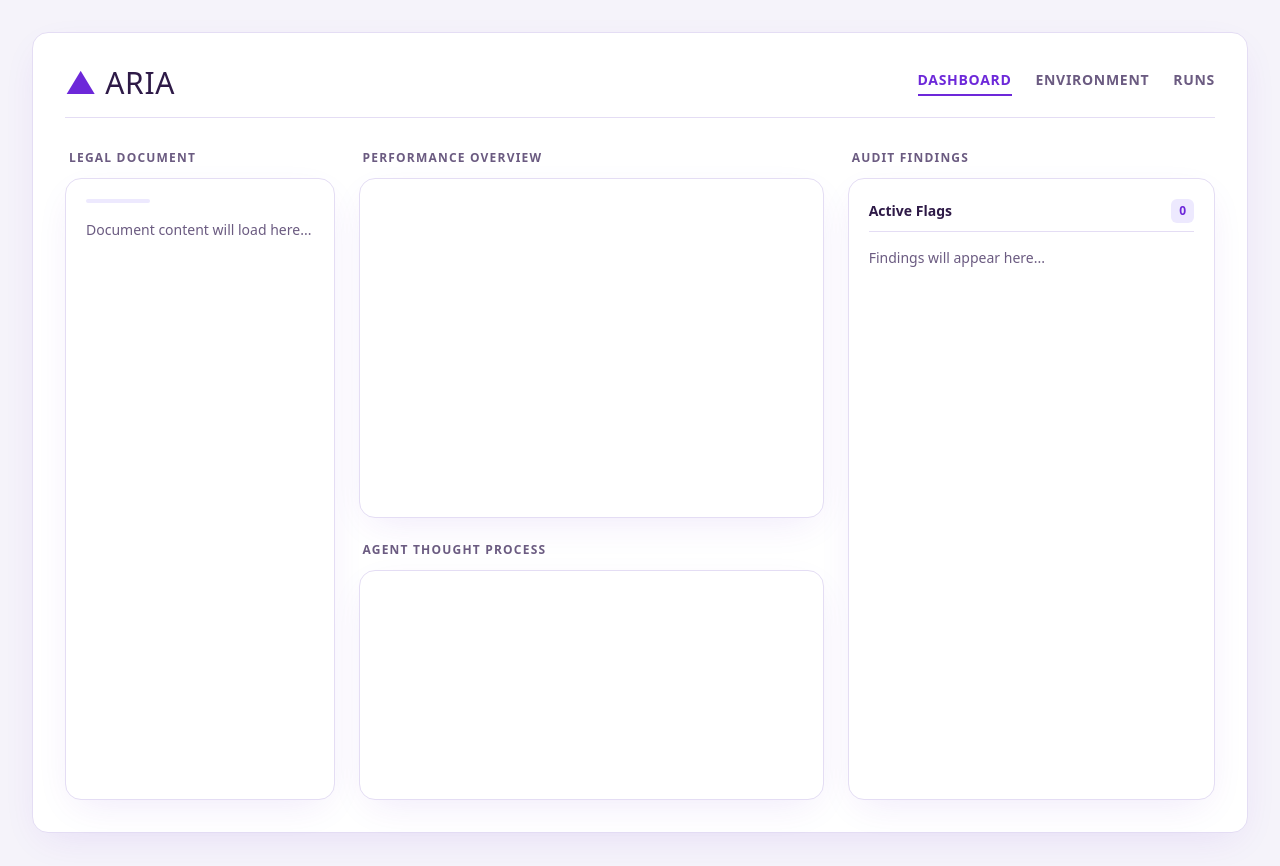
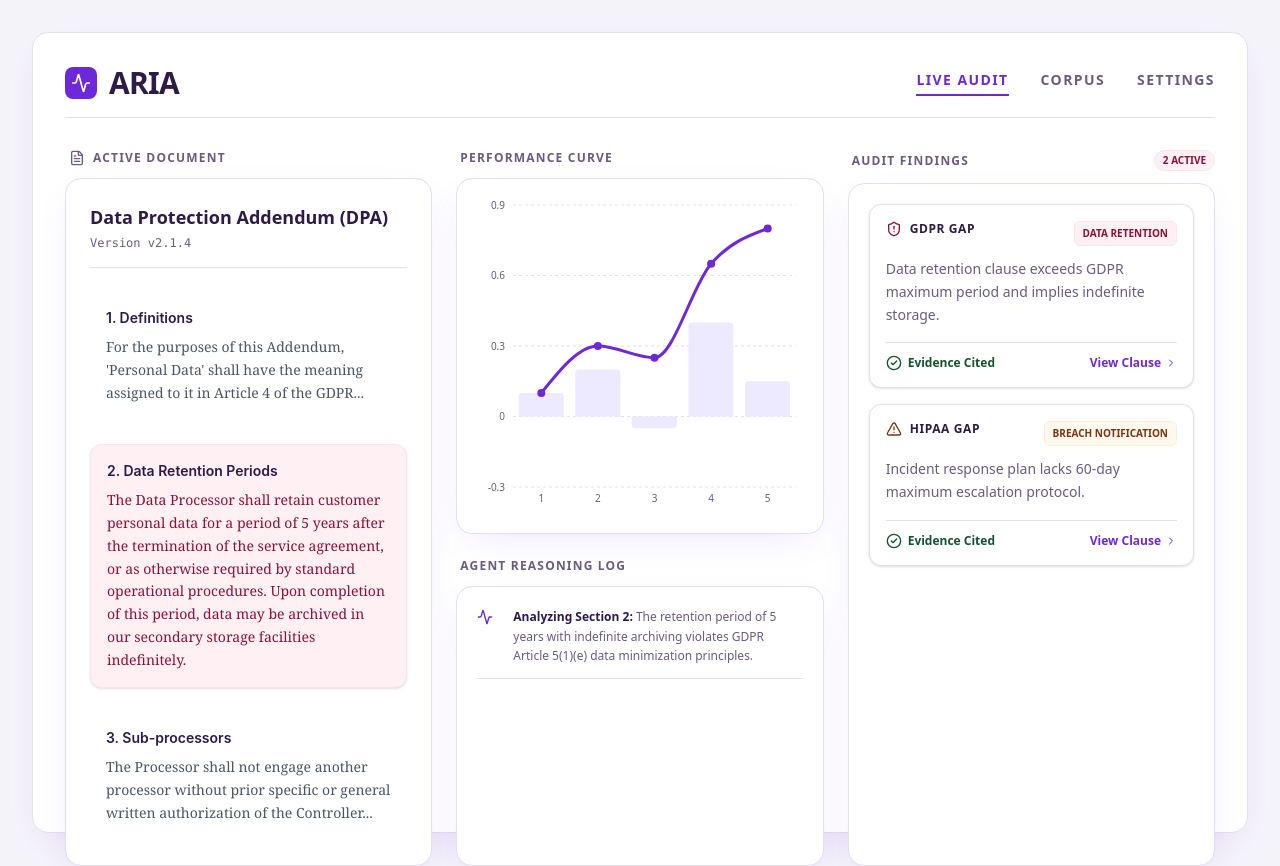
Before and after one commit to muskan-khushi/aria-env, a React (Vite) app in the folder frontend/: page / in a window 1280 px wide. Built offline with nearby package versions, Linux system fonts and the light colour scheme.

Commit message:
dashboard done

```diff
--- a/frontend/package.json
+++ b/frontend/package.json
@@ -10,8 +10,10 @@
     "preview": "vite preview"
   },
   "dependencies": {
+    "lucide-react": "^1.7.0",
     "react": "^19.2.4",
-    "react-dom": "^19.2.4"
+    "react-dom": "^19.2.4",
+    "recharts": "^3.8.1"
   },
   "devDependencies": {
     "@eslint/js": "^9.39.4",
--- a/frontend/src/App.tsx
+++ b/frontend/src/App.tsx
@@ -1,55 +1,152 @@
+import { ShieldAlert, FileText, CheckCircle2, AlertTriangle, Activity, ChevronRight } from 'lucide-react';
+import { ResponsiveContainer, ComposedChart, CartesianGrid, XAxis, YAxis, Tooltip, Bar, Line } from 'recharts';
+
+// --- MOCK DATA ---
+const mockDocument = {
+  title: "Data Protection Addendum (DPA)",
+  version: "v2.1.4",
+  sections: [
+    { id: "s1", title: "1. Definitions", content: "For the purposes of this Addendum, 'Personal Data' shall have the meaning assigned to it in Article 4 of the GDPR..." },
+    { id: "s2", title: "2. Data Retention Periods", content: "The Data Processor shall retain customer personal data for a period of 5 years after the termination of the service agreement, or as otherwise required by standard operational procedures. Upon completion of this period, data may be archived in our secondary storage facilities indefinitely.", isViolating: true },
+    { id: "s3", title: "3. Sub-processors", content: "The Processor shall not engage another processor without prior specific or general written authorization of the Controller..." },
+  ]
+};
+
+const mockFindings = [
+  { id: 1, type: "data_retention", severity: "high", framework: "GDPR", status: "cited", text: "Data retention clause exceeds GDPR maximum period and implies indefinite storage.", location: "s2" },
+  { id: 2, type: "breach_notification", severity: "medium", framework: "HIPAA", status: "pending", text: "Incident response plan lacks 60-day maximum escalation protocol.", location: "s5" },
+];
+
+const mockChartData = [
+  { step: 1, reward: 0.1, cumulative: 0.1 },
+  { step: 2, reward: 0.2, cumulative: 0.3 },
+  { step: 3, reward: -0.05, cumulative: 0.25 },
+  { step: 4, reward: 0.4, cumulative: 0.65 },
+  { step: 5, reward: 0.15, cumulative: 0.80 },
+];
+
 export default function App() {
   return (
     <div className="min-h-screen p-8 flex items-center justify-center">
-      {/* Our master container - ditching the heavy borders for a clean shadow */}
       <div className="w-full max-w-7xl matte-panel p-8">
 
-        {/* Header */}
+        {/* HEADER */}
         <header className="flex justify-between items-center mb-8 pb-4 border-b border-aria-border">
-          <h1 className="text-3xl font-light tracking-wide flex items-center gap-2 text-aria-textMain">
-            {/* Swapped to a sharper icon to match the matte vibe */}
-            <span className="font-bold text-aria-accent">▲</span> ARIA
+          <h1 className="text-3xl font-light tracking-wide flex items-center gap-3 text-aria-textMain">
+            <div className="w-8 h-8 rounded-lg bg-aria-accent flex items-center justify-center shadow-premium">
+              <Activity className="text-white w-5 h-5" />
+            </div>
+            <span className="font-semibold tracking-tight">ARIA</span>
           </h1>
-          <nav className="flex gap-6 text-sm font-semibold text-aria-textMuted uppercase tracking-wider">
-            <span className="text-aria-accent border-b-2 border-aria-accent pb-1 cursor-pointer">Dashboard</span>
-            <span className="cursor-pointer hover:text-aria-textMain transition pb-1">Environment</span>
-            <span className="cursor-pointer hover:text-aria-textMain transition pb-1">Runs</span>
+          <nav className="flex gap-8 text-sm font-bold text-aria-textMuted uppercase tracking-widest">
+            <span className="text-aria-accent border-b-2 border-aria-accent pb-1 cursor-pointer">Live Audit</span>
+            <span className="cursor-pointer hover:text-aria-textMain transition pb-1">Corpus</span>
+            <span className="cursor-pointer hover:text-aria-textMain transition pb-1">Settings</span>
           </nav>
         </header>
 
-        {/* Dashboard Grid */}
+        {/* DASHBOARD GRID */}
         <div className="grid grid-cols-12 gap-6 h-[650px]">
 
-          {/* Left Column: Document Viewer */}
-          <div className="col-span-3 flex flex-col gap-3">
-            <h2 className="text-xs font-bold text-aria-textMuted uppercase tracking-widest pl-1">Legal Document</h2>
-            <div className="flex-1 matte-panel p-5 overflow-y-auto">
-              <div className="w-16 h-1 bg-aria-accentLight rounded-full mb-4"></div>
-              <p className="text-sm leading-relaxed text-aria-textMuted">Document content will load here...</p>
+          {/* LEFT: DOCUMENT VIEWER */}
+          <div className="col-span-4 flex flex-col gap-3">
+            <div className="flex items-center gap-2 pl-1">
+              <FileText className="w-4 h-4 text-aria-textMuted" />
+              <h2 className="text-xs font-bold text-aria-textMuted uppercase tracking-widest">Active Document</h2>
+            </div>
+
+            <div className="flex-1 matte-panel p-6 overflow-y-auto bg-white">
+              <div className="border-b border-aria-border pb-4 mb-6">
+                <h3 className="text-lg font-bold text-aria-textMain">{mockDocument.title}</h3>
+                <p className="text-xs font-mono text-aria-textMuted mt-1">Version {mockDocument.version}</p>
+              </div>
+
+              <div className="flex flex-col gap-6 font-serif">
+                {mockDocument.sections.map((sec) => (
+                  <div key={sec.id} className={`p-4 rounded-xl transition-all duration-300 ${sec.isViolating ? 'bg-pastel-blush border border-pastel-blushBorder shadow-sm' : 'hover:bg-gray-50'}`}>
+                    <h4 className="font-semibold text-aria-textMain mb-2 font-sans text-sm">{sec.title}</h4>
+                    <p className={`text-sm leading-relaxed ${sec.isViolating ? 'text-pastel-blushText' : 'text-gray-600'}`}>
+                      {sec.content}
+                    </p>
+                  </div>
+                ))}
+              </div>
             </div>
           </div>
 
-          {/* Center Column: Charts & Agent Stream */}
-          <div className="col-span-5 flex flex-col gap-6">
+          {/* CENTER: METRICS & STREAM */}
+          <div className="col-span-4 flex flex-col gap-6">
             <div className="flex-1 flex flex-col gap-3">
-               <h2 className="text-xs font-bold text-aria-textMuted uppercase tracking-widest pl-1">Performance Overview</h2>
-               <div className="flex-1 matte-panel p-5"></div>
+               <h2 className="text-xs font-bold text-aria-textMuted uppercase tracking-widest pl-1">Performance Curve</h2>
+               <div className="flex-1 matte-panel p-4 flex flex-col bg-white">
+                  {/* Recharts Implementation */}
+                  <ResponsiveContainer width="100%" height="100%">
+                    <ComposedChart data={mockChartData} margin={{ top: 10, right: 10, left: -20, bottom: 0 }}>
+                      <CartesianGrid strokeDasharray="3 3" vertical={false} stroke="#E4DDF4" />
+                      <XAxis dataKey="step" axisLine={false} tickLine={false} tick={{ fontSize: 10, fill: '#6B5B81' }} />
+                      <YAxis axisLine={false} tickLine={false} tick={{ fontSize: 10, fill: '#6B5B81' }} />
+                      <Tooltip contentStyle={{ borderRadius: '12px', border: 'none', boxShadow: '0 4px 20px rgba(109, 40, 217, 0.1)' }} />
+                      <Bar dataKey="reward" fill="#EDE9FE" radius={[4, 4, 0, 0]} />
+                      <Line type="monotone" dataKey="cumulative" stroke="#6D28D9" strokeWidth={3} dot={{ r: 4, fill: '#6D28D9', strokeWidth: 0 }} />
+                    </ComposedChart>
+                  </ResponsiveContainer>
+               </div>
             </div>
-            <div className="flex-[0.7] flex flex-col gap-3">
-               <h2 className="text-xs font-bold text-aria-textMuted uppercase tracking-widest pl-1">Agent Thought Process</h2>
-               <div className="flex-1 matte-panel p-5 bg-[#FAFAFD]"></div>
+            <div className="flex-[0.8] flex flex-col gap-3">
+               <h2 className="text-xs font-bold text-aria-textMuted uppercase tracking-widest pl-1">Agent Reasoning Log</h2>
+               <div className="flex-1 matte-panel p-5 bg-[#FAFAFD] flex flex-col gap-3 overflow-y-auto">
+                 <div className="flex gap-3 items-start border-b border-aria-border pb-3">
+                    <div className="min-w-6 mt-0.5"><Activity className="w-4 h-4 text-aria-accent" /></div>
+                    <p className="text-xs leading-relaxed text-aria-textMuted">
+                      <span className="font-bold text-aria-textMain">Analyzing Section 2:</span> The retention period of 5 years with indefinite archiving violates GDPR Article 5(1)(e) data minimization principles.
+                    </p>
+                 </div>
+               </div>
             </div>
           </div>
 
-           {/* Right Column: Findings Panel */}
+           {/* RIGHT: FINDINGS PANEL */}
            <div className="col-span-4 flex flex-col gap-3">
-             <h2 className="text-xs font-bold text-aria-textMuted uppercase tracking-widest pl-1">Audit Findings</h2>
-             <div className="flex-1 matte-panel p-5 overflow-y-auto">
-              <div className="flex items-center justify-between mb-4 pb-2 border-b border-aria-border">
-                <span className="text-sm font-semibold">Active Flags</span>
-                <span className="bg-aria-accentLight text-aria-accent text-xs font-bold px-2 py-1 rounded-md">0</span>
-              </div>
-              <p className="text-sm text-aria-textMuted">Findings will appear here...</p>
+             <div className="flex items-center justify-between pl-1">
+                <h2 className="text-xs font-bold text-aria-textMuted uppercase tracking-widest">Audit Findings</h2>
+                {/* Updated Active Badge to Pastel */}
+                <span className="bg-pastel-blush text-pastel-blushText border border-pastel-blushBorder text-[10px] px-2 py-0.5 rounded-full font-bold">2 ACTIVE</span>
+             </div>
+
+             <div className="flex-1 matte-panel p-5 overflow-y-auto bg-gray-50/30 flex flex-col gap-4">
+                {mockFindings.map((finding) => (
+                  <div key={finding.id} className="bg-white border border-aria-border p-4 rounded-xl shadow-sm hover:shadow-md transition">
+                    <div className="flex justify-between items-start mb-3">
+                      <div className="flex items-center gap-2">
+                        {finding.severity === 'high' ?
+                          <ShieldAlert className="w-4 h-4 text-pastel-blushText" /> :
+                          <AlertTriangle className="w-4 h-4 text-pastel-peachText" />
+                        }
+                        <span className="text-xs font-bold uppercase tracking-wider text-aria-textMain">{finding.framework} Gap</span>
+                      </div>
+                      <span className={`text-[10px] font-bold px-2 py-1 rounded-md uppercase border ${
+                        finding.severity === 'high'
+                          ? 'bg-pastel-blush text-pastel-blushText border-pastel-blushBorder'
+                          : 'bg-pastel-peach text-pastel-peachText border-pastel-peachBorder'
+                      }`}>
+                        {finding.type.replace('_', ' ')}
+                      </span>
+                    </div>
+
+                    <p className="text-sm text-aria-textMuted mb-4 leading-relaxed">{finding.text}</p>
+
+                    <div className="flex items-center justify-between pt-3 border-t border-aria-border">
+                      {/* Updated Success Element to Pastel */}
+                      <div className="flex items-center gap-1.5 text-xs font-semibold text-pastel-sageText">
+                        <CheckCircle2 className="w-4 h-4" />
+                        Evidence Cited
+                      </div>
+                      <button className="text-xs font-bold text-aria-accent hover:text-aria-textMain flex items-center gap-1 transition">
+                        View Clause <ChevronRight className="w-3 h-3" />
+                      </button>
+                    </div>
+                  </div>
+                ))}
             </div>
           </div>
 
```
Also changed, not shown: frontend/src/hooks/useWebSocket.ts (added, +48 -0 lines), frontend/src/index.css (+20 -11 lines), frontend/src/types/aria.types.ts (added, +24 -0 lines), 1 other file (tests, documents, lock files or other folders).
